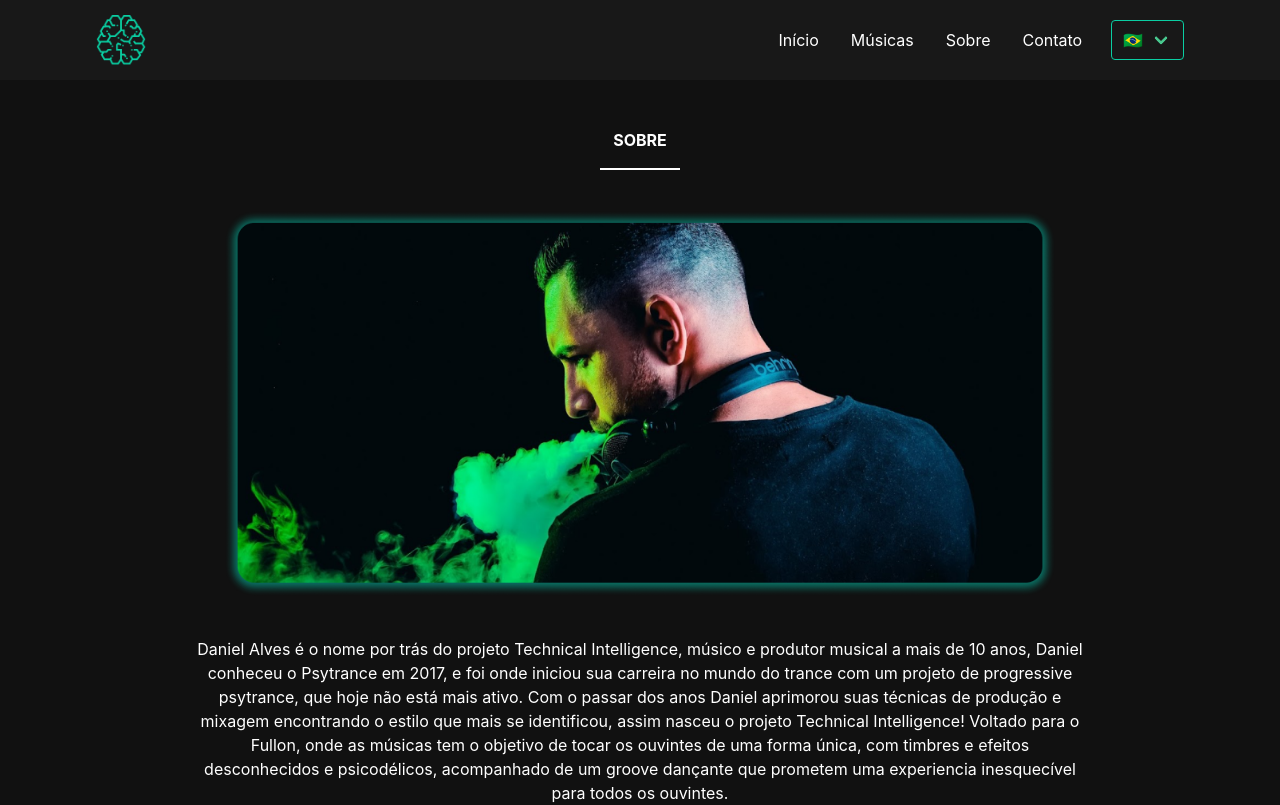
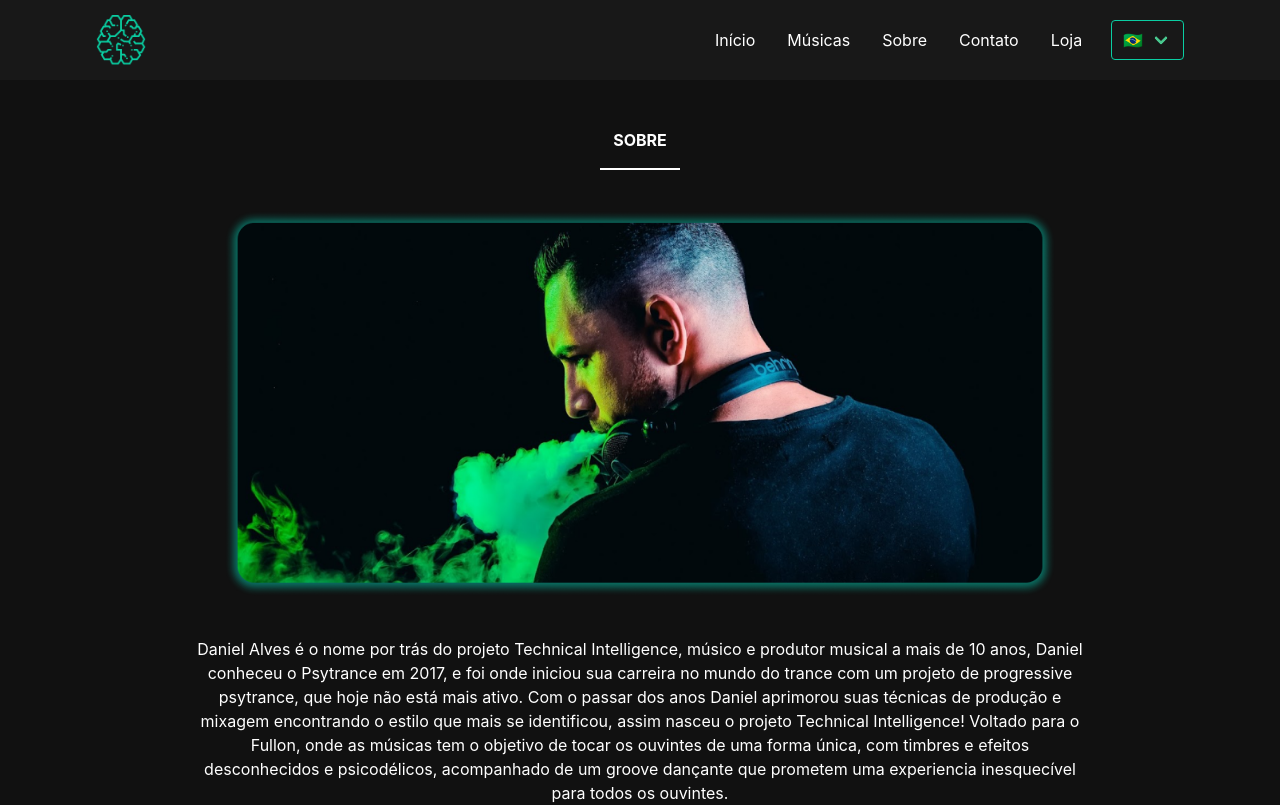
Before and after one commit to danielalves96/technical-intelligence-front, a Next.js app: page /about in a window 1280 px wide. Shown: the top 805 px of the page. Built offline with nearby package versions, Linux system fonts and the light colour scheme.

Commit message:
feat(app): add store

```diff
--- a/src/components/PagesList/index.tsx
+++ b/src/components/PagesList/index.tsx
@@ -19,6 +19,15 @@ export const PagesList = () => {
       <li>
         <Link href="/contact">{t(`pagesList.contact`)}</Link>
       </li>
+      <li>
+        <a
+          href="https://technicalintelligence.lojaintegrada.com.br/"
+          target="_blank"
+          rel="noreferrer"
+        >
+          {t(`pagesList.store`)}
+        </a>
+      </li>
     </S.ListLinks>
   );
 };
--- a/src/i18n/locales/en-us.ts
+++ b/src/i18n/locales/en-us.ts
@@ -6,6 +6,7 @@ export default {
       musics: `Musics`,
       about: `About`,
       contact: `Contact`,
+      store: `Store`,
     },
     footer: {
       createdBy: `Created by`,
--- a/src/i18n/locales/pt-br.ts
+++ b/src/i18n/locales/pt-br.ts
@@ -6,6 +6,7 @@ export default {
       musics: `Músicas`,
       about: `Sobre`,
       contact: `Contato`,
+      store: `Loja`,
     },
     footer: {
       createdBy: `Desenvolvido por`,
```
